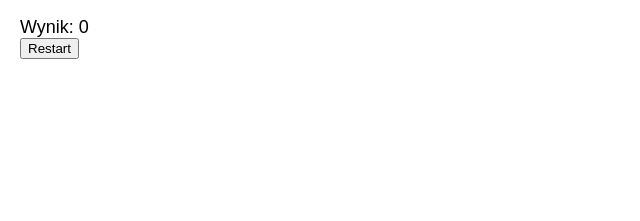
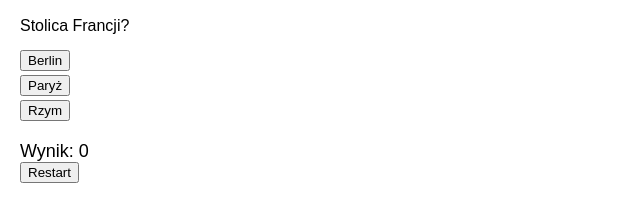
Before and after one commit to Bubsejk/Hacktoberfest_2025, a plain HTML site: page index.html in a window 1280 px wide. Both pictures are taken after a click on the button "Restart". Shown: the part 51-272 px from the top of the page, without its empty margins (0-640 px from the left). Drawn offline with Linux system fonts and the light colour scheme.

Commit message:
Fixed quiz restart

```diff
--- a/index.html
+++ b/index.html
@@ -66,8 +66,10 @@ function showQuestion(){
 }
 
 function restartQuiz(){
-  document.getElementById("quiz").innerHTML = "";
+  current = 0;
+  score = 0;
   document.getElementById("score").textContent = "Wynik: 0";
+  startQuiz();
 }
 
 function checkAnswer(i){
```
